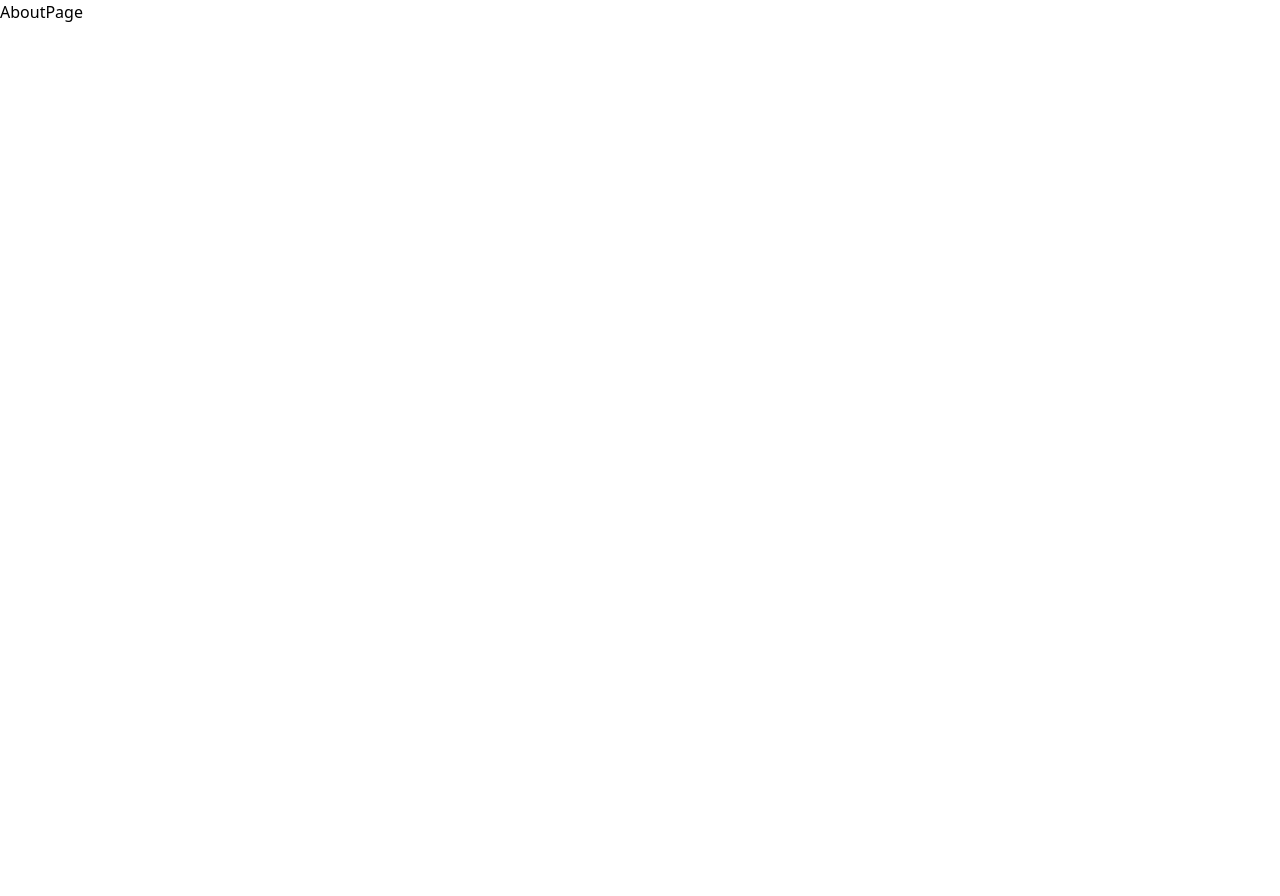
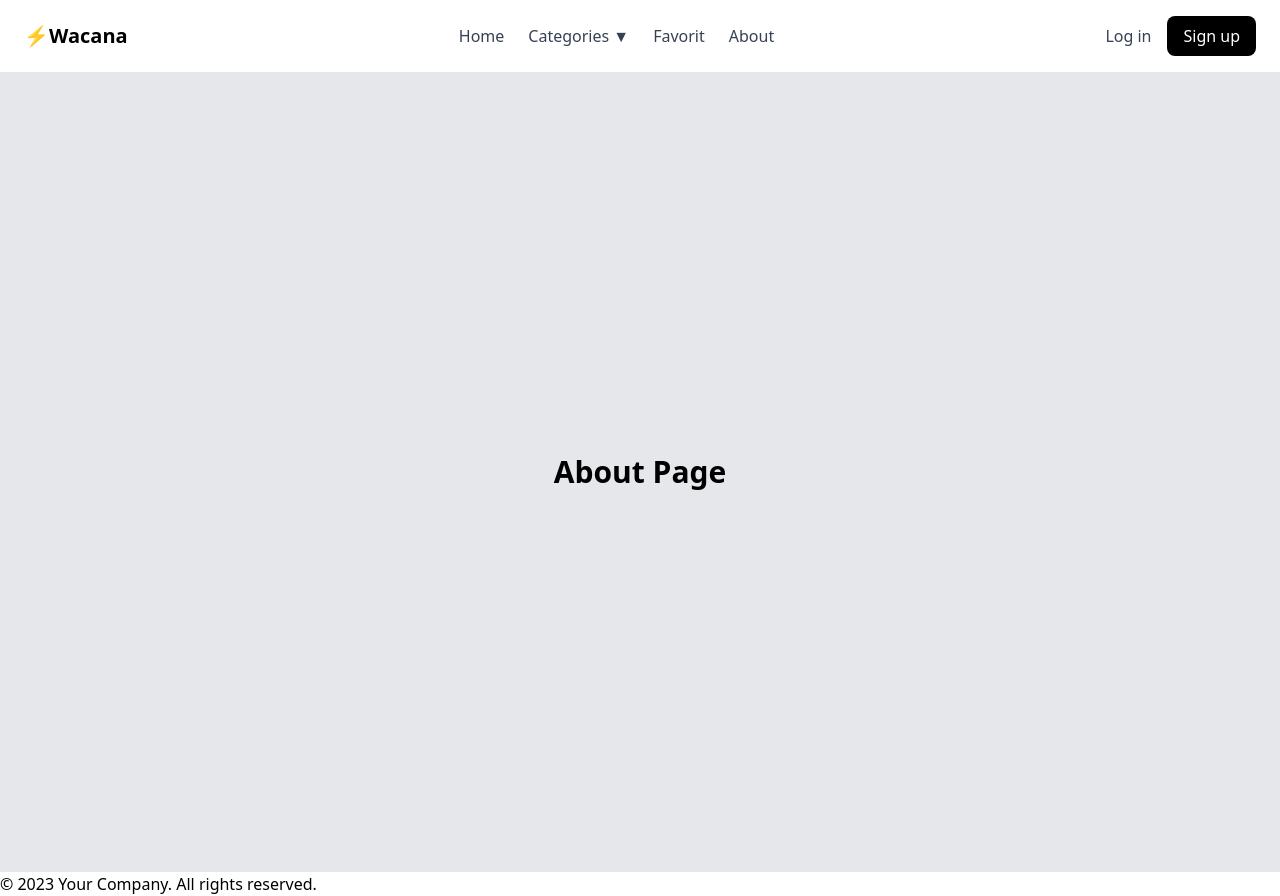
Before and after one commit to AfifJ/wacana, a React (Vite) app in the folder frontend/: page /about in a window 1280 px wide. Before the commit the page ends 800 px from the top, so only its background shows below. Built offline with nearby package versions, Linux system fonts and the light colour scheme.

Commit message:
landing start

```diff
--- /dev/null
+++ b/frontend/src/components/Footer.jsx
@@ -0,0 +1,13 @@
+import React from 'react';
+
+const Footer = () => {
+    return (
+        <footer className="footer">
+            <div className="footer-content">
+                <p>&copy; 2023 Your Company. All rights reserved.</p>
+            </div>
+        </footer>
+    );
+};
+
+export default Footer;
--- /dev/null
+++ b/frontend/src/components/MainContent.jsx
@@ -0,0 +1,57 @@
+import React from "react";
+
+const MainContent = () => {
+  return (
+    <div className="max-w-6xl mx-auto px-6 py-12">
+      {/* Hero Section */}
+      <section className="relative w-full h-[400px] rounded-xl overflow-hidden">
+        <img
+          src="https://source.unsplash.com/featured/?workspace"
+          alt="Hero"
+          className="w-full h-full object-cover"
+        />
+        <div className="absolute inset-0 bg-black bg-opacity-30 flex flex-col justify-center p-6 text-white">
+          <h2 className="text-3xl font-bold">
+            Breaking Into Product Design: Advice from Untitled Founder, Frankie
+          </h2>
+          <p className="mt-2 text-lg">
+            Let’s get one thing out of the way: You don’t need a fancy degree to
+            get into Product Design.
+          </p>
+        </div>
+      </section>
+
+      {/* Recent Blog Posts */}
+      <section className="mt-12">
+        <h3 className="text-2xl font-bold">Recent blog posts</h3>
+        <div className="grid grid-cols-1 md:grid-cols-3 gap-6 mt-6">
+          {Array.from({ length: 6 }).map((_, index) => (
+            <div key={index} className="bg-white rounded-lg shadow overflow-hidden">
+              <img
+                src={`https://source.unsplash.com/400x300/?technology,${index}`}
+                alt={`Blog ${index + 1}`}
+                className="w-full h-40 object-cover"
+              />
+              <div className="p-4">
+                <h4 className="text-lg font-semibold">Blog Post {index + 1}</h4>
+                <p className="text-gray-600 text-sm mt-2">
+                  A short description of the blog post goes here.
+                </p>
+                <p className="text-gray-500 text-xs mt-2">Author Name • Date</p>
+              </div>
+            </div>
+          ))}
+        </div>
+      </section>
+
+      {/* Load More Button */}
+      <div className="flex justify-center mt-8">
+        <button className="bg-gray-800 text-white px-6 py-2 rounded-lg hover:bg-gray-700">
+          Load more...
+        </button>
+      </div>
+    </div>
+  );
+};
+
+export default MainContent;
--- a/frontend/src/components/Navbar.jsx
+++ b/frontend/src/components/Navbar.jsx
@@ -1,21 +1,91 @@
+import React, { useState } from "react";
 import { Link } from "react-router-dom";
 import { useAuth } from "../hooks/useAuth";
 
 export default function Navbar() {
   const { user, logout } = useAuth();
+  const [isDropdownOpen, setIsDropdownOpen] = useState(false); // Added state for dropdown
+
+  const categories = ["Category 1", "Category 2", "Category 3"]; // Dummy array for categories
+
+  const toggleDropdown = () => {
+    setIsDropdownOpen(!isDropdownOpen);
+  };
 
   return (
-    <nav className="bg-blue-600 text-white p-4 flex justify-between">
-      <Link to="/" className="text-xl font-semibold">MyApp</Link>
-      {user ? (
-        <div className="flex items-center gap-4">
-          <img src={user.profilePic} alt="Profile" className="w-8 h-8 rounded-full" />
-          <span>{user.name}</span>
-          <button onClick={logout} className="bg-red-500 px-3 py-1 rounded-md">Logout</button>
+    <nav className="bg-white shadow-md py-4 px-6 flex justify-between items-center">
+      <div className="flex items-center space-x-3">
+        <span className="text-xl font-bold flex items-center">
+          <span className="text-black">⚡</span> Wacana
+        </span>
+      </div>
+      <div className="hidden md:flex space-x-6 text-gray-700">
+        <Link to="/" className="hover:text-black">
+          Home
+        </Link>
+        <div className="relative group">
+          <button
+            onClick={toggleDropdown}
+            onBlur={() => setIsDropdownOpen(false)} // Close dropdown on blur
+            className="hover:text-black focus:outline-none"
+            aria-haspopup="true"
+            aria-expanded={isDropdownOpen}
+          >
+            Categories ▼
+          </button>
+          <div
+            className={`absolute left-0 mt-2 w-48 bg-white border rounded-lg shadow-lg ${
+              isDropdownOpen ? "block" : "hidden"
+            }`}
+          >
+            {categories.map((category, index) => (
+              <Link
+                key={index}
+                to={`/category/${category}`}
+                className="block px-4 py-2 hover:bg-gray-100"
+              >
+                {category}
+              </Link>
+            ))}
+          </div>
         </div>
-      ) : (
-        <Link to="/login" className="bg-green-500 px-3 py-1 rounded-md">Login</Link>
-      )}
+        <Link to="/" className="hover:text-black">
+          Favorit
+        </Link>
+        <Link to="/about" className="hover:text-black">
+          About
+        </Link>
+      </div>
+      <div className="flex space-x-4 items-center">
+        {user ? (
+          <>
+            <img
+              src={user.profilePic}
+              alt="Profile"
+              className="w-8 h-8 rounded-full"
+            />
+            <span>{user.name}</span>
+            <button
+              onClick={logout}
+              className="text-gray-700 hover:text-black focus:outline-none"
+            >
+              Logout
+            </button>
+          </>
+        ) : (
+          <>
+            <Link to="/login" className="text-gray-700 hover:text-black">
+              Log in
+            </Link>
+            <Link
+              to="/register"
+              className="bg-black text-white px-4 py-2 rounded-lg hover:bg-gray-800 focus:outline-none"
+            >
+              Sign up
+            </Link>
+          </>
+        )}
+      </div>
     </nav>
   );
 }
--- a/frontend/src/pages/AboutPage.jsx
+++ b/frontend/src/pages/AboutPage.jsx
@@ -1,7 +1,14 @@
-const AboutPage = () => {
+import Footer from "../components/Footer";
+import Navbar from "../components/Navbar";
+
+export default function AboutPage() {
   return (
-    <div>AboutPage</div>
-  )
+    <div>
+      <Navbar />
+      <div className="flex items-center justify-center min-h-screen bg-gray-200">
+        <h1 className="text-3xl font-bold">About Page</h1>
+      </div>
+      <Footer />
+    </div>
+  );
 }
-
-export default AboutPage
--- a/frontend/src/pages/HomePage.jsx
+++ b/frontend/src/pages/HomePage.jsx
@@ -1,12 +1,13 @@
+import Footer from "../components/Footer";
+import MainContent from "../components/MainContent";
 import Navbar from "../components/Navbar";
 
 export default function HomePage() {
   return (
     <div>
       <Navbar />
-      <div className="flex items-center justify-center min-h-screen bg-gray-200">
-        <h1 className="text-3xl font-bold">Welcome to Home</h1>
-      </div>
+      <MainContent />
+      <Footer />
     </div>
   );
 }
```
Also changed, not shown: frontend/src/assets/constans.js (added).
